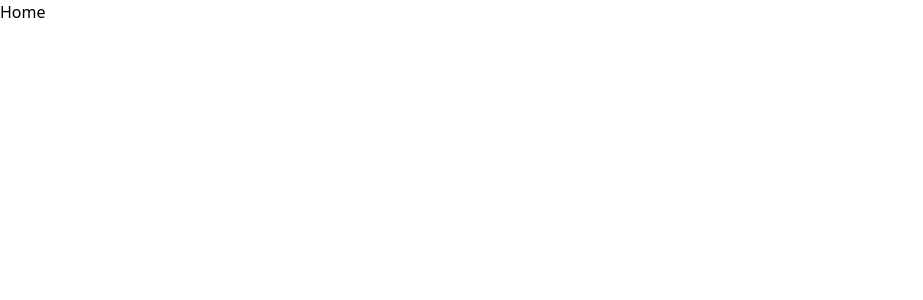
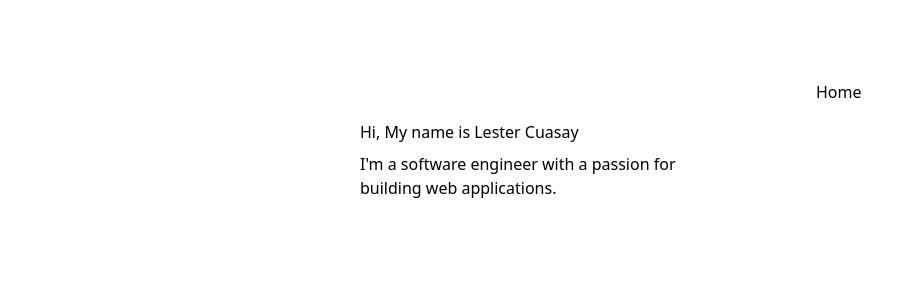
Before and after one commit to LesterCuasay/Portfolio-Next.js, a Next.js app: page / in a window 1280 px wide. Shown: the top 300 px of the page, without its empty margins (0-923 px from the left). Built offline with nearby package versions, Linux system fonts and the light colour scheme.

Commit message:
feat - added skeleton to build from

```diff
--- /dev/null
+++ b/src/app/components/Sidebar.js
@@ -0,0 +1,14 @@
+import React from "react";
+
+const Sidebar = () => {
+  return (
+    <div className="p-10">
+      <h1>Hi, My name is Lester Cuasay</h1>
+      <p className="mt-2">
+        I'm a software engineer with a passion for building web applications.
+      </p>
+    </div>
+  );
+};
+
+export default Sidebar;
--- a/src/app/globals.css
+++ b/src/app/globals.css
@@ -17,7 +17,29 @@
   }
 }
 
+* {
+  box-sizing: border-box;
+}
+
 body {
   background: var(--background);
   color: var(--foreground);
+  display: flex;
+  height: 100vh;
+  padding: 0 320px;
 }
+
+.sidebar {
+  display: flex;
+  justify-content: center;
+  align-items: start;
+  width: 400px;
+  padding: 80px 0px;
+}
+
+.content {
+  flex: 1;
+  margin-left: 96px;
+  padding: 80px 0px;
+  overflow-y: auto;
+}
--- a/src/app/layout.js
+++ b/src/app/layout.js
@@ -1,3 +1,4 @@
+import Sidebar from "./components/Sidebar";
 import "./globals.css";
 
 export const metadata = {
@@ -8,7 +9,12 @@ export const metadata = {
 export default function RootLayout({ children }) {
   return (
     <html lang="en">
-      <body>{children}</body>
+      <body className="">
+        <div className="sidebar">
+          <Sidebar />
+        </div>
+        <main className="content">{children}</main>
+      </body>
     </html>
   );
 }
```
Also changed, not shown: src/app/page.js (+4 -6 lines).
